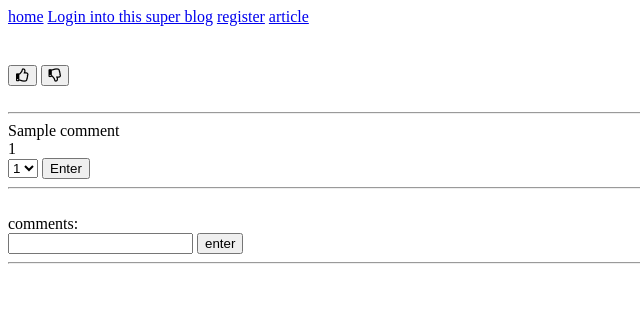
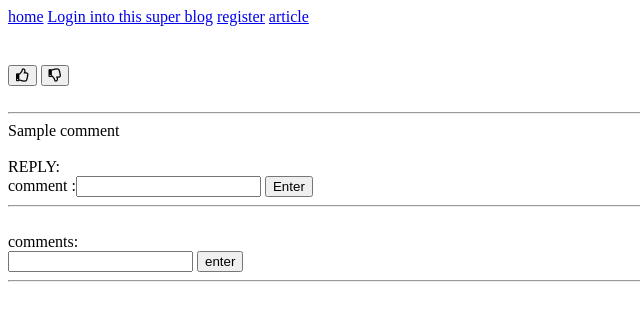
Before and after one commit to Pakopac/Veg-n-Chill, a PHP site: template views/viewArticle.html.twig in a window 1280 px wide. Shown: the top 321 px of the page, without its empty margins (0-640 px from the left). Run offline with PHP 8.4, Linux system fonts and the light colour scheme; the template is opened without the code that fills it: most values are stand-ins (such as "Sample title", 1, 10 or a date in 2020); some libraries are stand-ins or nearby versions.

Commit message:
Added Reply comments

```diff
--- a/Controller/CommentController.php
+++ b/Controller/CommentController.php
@@ -14,5 +14,10 @@ class CommentController extends BaseController
             $commentsManager->addComment(intval($_GET['id']), $_POST['comment']);
             return $this->redirectToRoute('viewArticle', 'id='.intval($_GET['id']));
         }
+        else if(isset($_POST['btn-subComment']) && isset($_POST['subComment'])) {
+            $commentsManager = new CommentManager();
+            $commentsManager->addComment(intval($_GET['idComment']), $_POST['subComment']);
+            return $this->redirectToRoute('viewArticle', 'id='.intval($_GET['id']));
+        }
     }
 }
--- a/views/viewArticle.html.twig
+++ b/views/viewArticle.html.twig
@@ -12,7 +12,7 @@
     <div class="ratings">
         <button id="btn-like" value="like"><i class="far fa-thumbs-up"></i></button>
         <button id="btn-dislike" value="dislike"><i class="far fa-thumbs-down"></i></button>
-        <input type="hidden" id="article-id" value="{{ article['id'] }}"></button>
+        <input type="hidden" id="article-id" value="{{ article['id'] }}">
     </div>
     <br>
     <hr>
@@ -22,19 +22,17 @@
     {% endif %}
     {% for comment in comments %}
         <div>
-            {{ comment[2]|raw  }}
-            <form name="formRateComment" method="POST" action="?action=viewArticle&amp;id={{ article['id'] }}" class="formRateComment">
-                <div class="idComment">{{ comment[0] }}</div>
-                <select class="selectRateComment" name="rate">
-                    <option>1</option>
-                    <option>2</option>
-                    <option>3</option>
-                    <option>4</option>
-                    <option>5</option>
-                </select>
-                <button>Enter</button>
+            {{ comment[2]|raw }}
+            <br><br>REPLY:
+            {% for rep in reply %}
+                {% if comment[0] == rep[1] %}
+                    <br>{{ rep[2]|raw }}
+                {% endif %}
+            {% endfor %}
+            <br><form method="POST" action="?action=addComment&amp;id={{ article['id'] }}&amp;idComment={{ comment[0] }}">
+            comment :<input type="text" name="subComment">
+            <button name="btn-subComment">Enter</button>
             </form>
-            <div class="rate"></div>
         </div>
         <hr>
     {% endfor %}
```
Also changed, not shown: Controller/ArticleController.php (+7 -5 lines), Model/CommentManager.php (+20 -4 lines).
